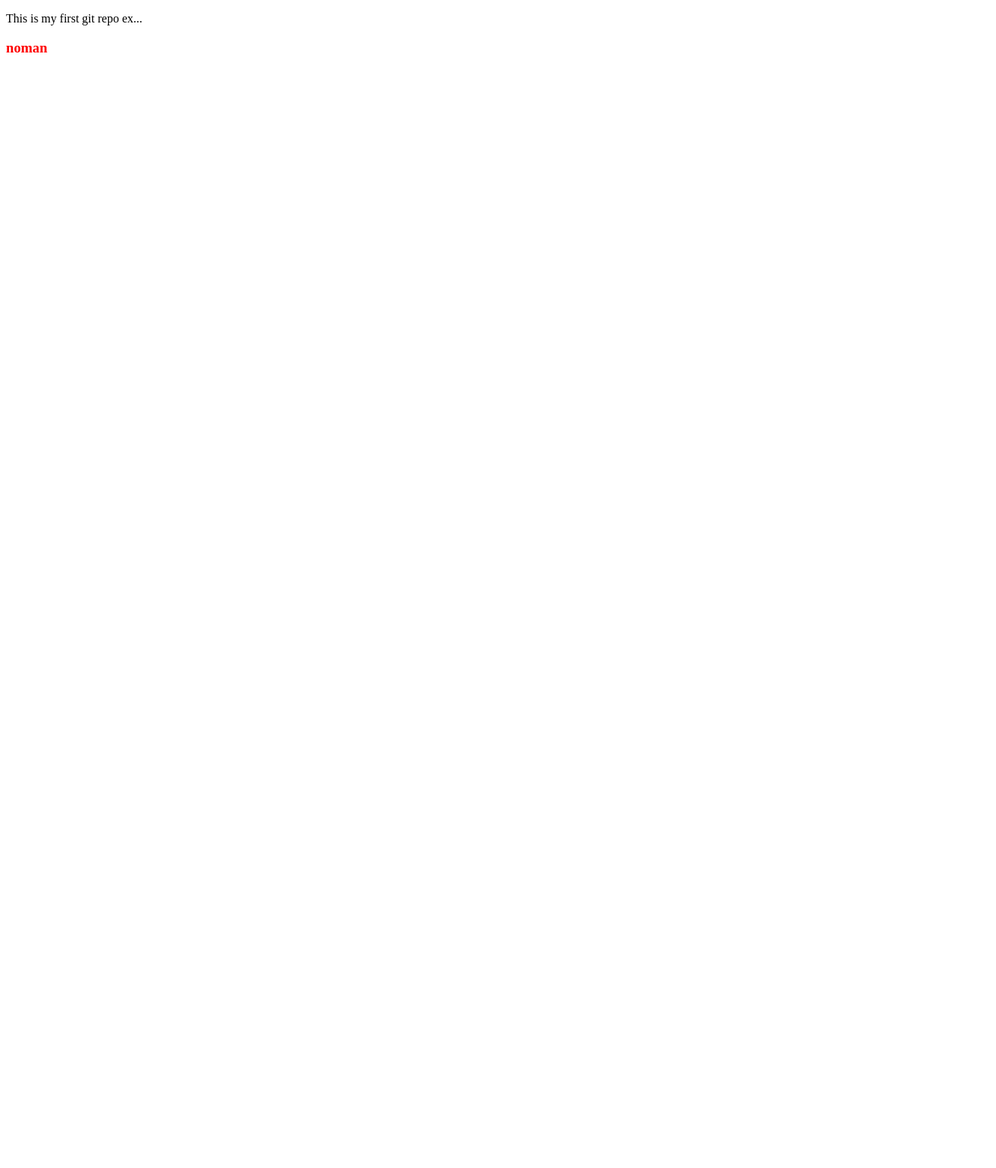
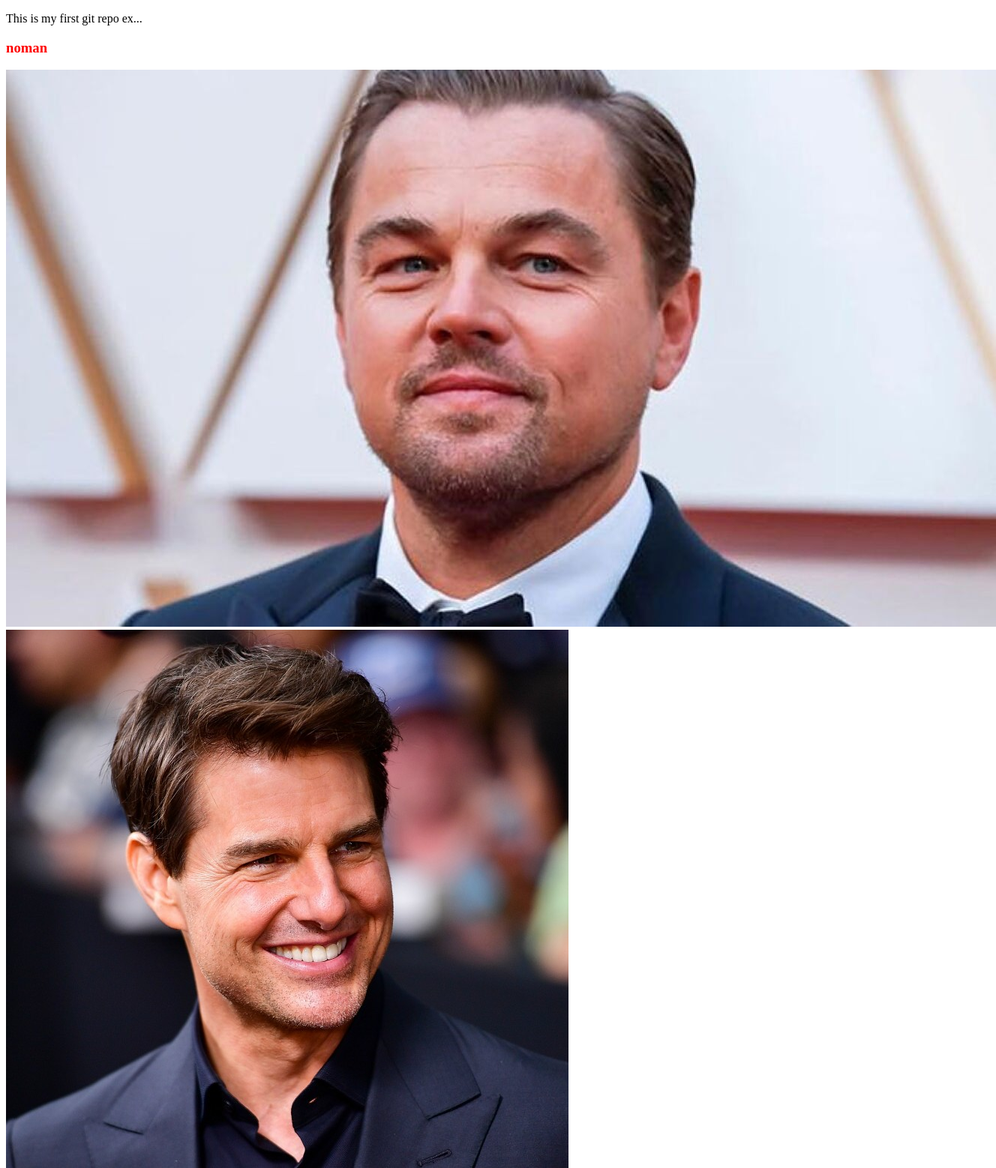
Before and after one commit to alnomancs/my-first-repo, a plain HTML site: page index.html in a window 1280 px wide. Shown: the whole page at 75% size, 1328 px wide, since content can reach past the window. Before the commit the page ends 800 px from the top, so only its background shows below. Drawn offline with Linux system fonts and the light colour scheme.

Commit message:
add photo

```diff
--- a/index.html
+++ b/index.html
@@ -12,6 +12,9 @@
 
     <h3>noman
 
+
     </h3>
+    <img src="images/leo-dicaprio.jpeg" alt="leo-dicaprio">
+    <img src="images/tom-cruise.jpeg" alt="tom tom-cruise">
 </body>
 </html>
```
Also changed, not shown: images/leo-dicaprio.jpeg (added), images/tom-cruise.jpeg (added).
